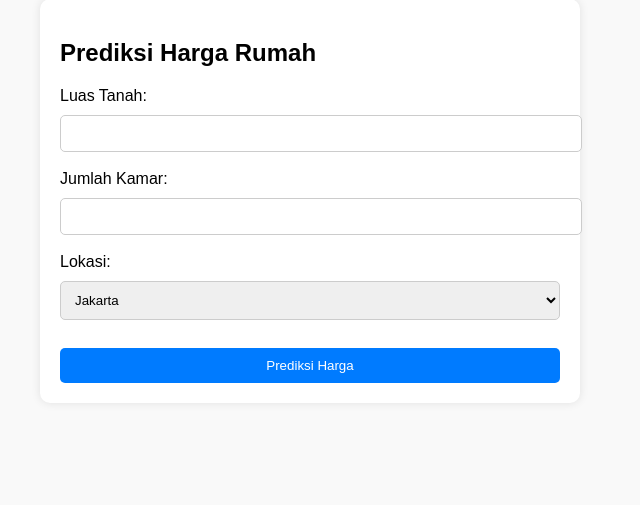
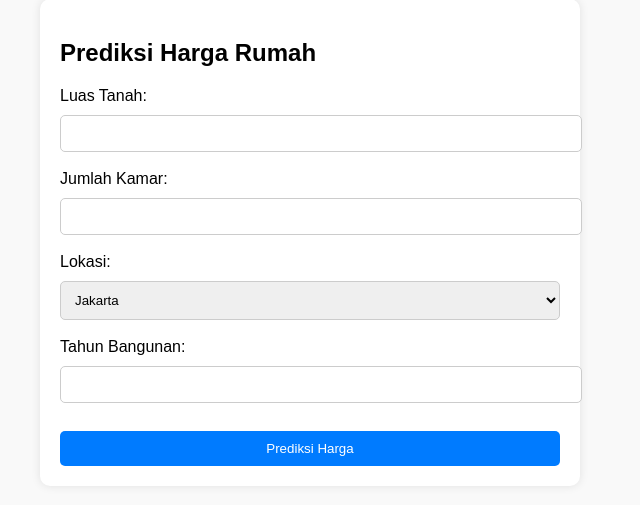
Before and after one commit to KaFresh-ka/project-flask-prediksi-harga, a Flask app: page / in a window 1280 px wide. Shown: the part 41-546 px from the top of the page, without its empty margins (330-970 px from the left). Run offline with Flask 3, Linux system fonts and the light colour scheme; parts of the project's set-up code (start-up, migrations or seed data) failed here and were passed over.

Commit message:
Menambahkan fitur tahun bangunan dan update tampilan

```diff
--- a/app.py
+++ b/app.py
@@ -15,6 +15,7 @@ def home():
             luas = float(request.form['luas'])
             kamar = int(request.form['kamar'])
             lokasi = request.form['lokasi']
+            tahun_bangunan = int(request.form['tahun_bangunan'])
 
             # Update lokasi_mapping dengan kota lain
             lokasi_mapping = {
@@ -28,7 +29,7 @@ def home():
             lokasi_encoded = lokasi_mapping.get(lokasi.lower(), 0)
 
             # Prediksi harga rumah
-            features = np.array([[luas, kamar, lokasi_encoded]])
+            features = np.array([[luas, kamar, lokasi_encoded, tahun_bangunan]])
             prediksi = model.predict(features)
 
             return render_template('index.html', prediction_text=f'Harga Rumah Diprediksi: Rp {prediksi[0]:,.0f}')
@@ -38,6 +39,7 @@ def home():
     return render_template('index.html')
 
 
+
 if __name__ == "__main__":
     import os
     port = int(os.environ.get("PORT", 8000))  # Railway otomatis akan mengatur PORT
--- a/templates/index.html
+++ b/templates/index.html
@@ -63,8 +63,12 @@
                 <option value="malang">Malang</option>
             </select><br><br>
 
+            <label for="tahun_bangunan">Tahun Bangunan:</label>
+            <input type="number" id="tahun_bangunan" name="tahun_bangunan" required><br><br>
+
             <button type="submit">Prediksi Harga</button>
         </form>
+
 
         {% if error %}
             <div class="result" style="background: #f8d7da; color: #721c24;">
```
